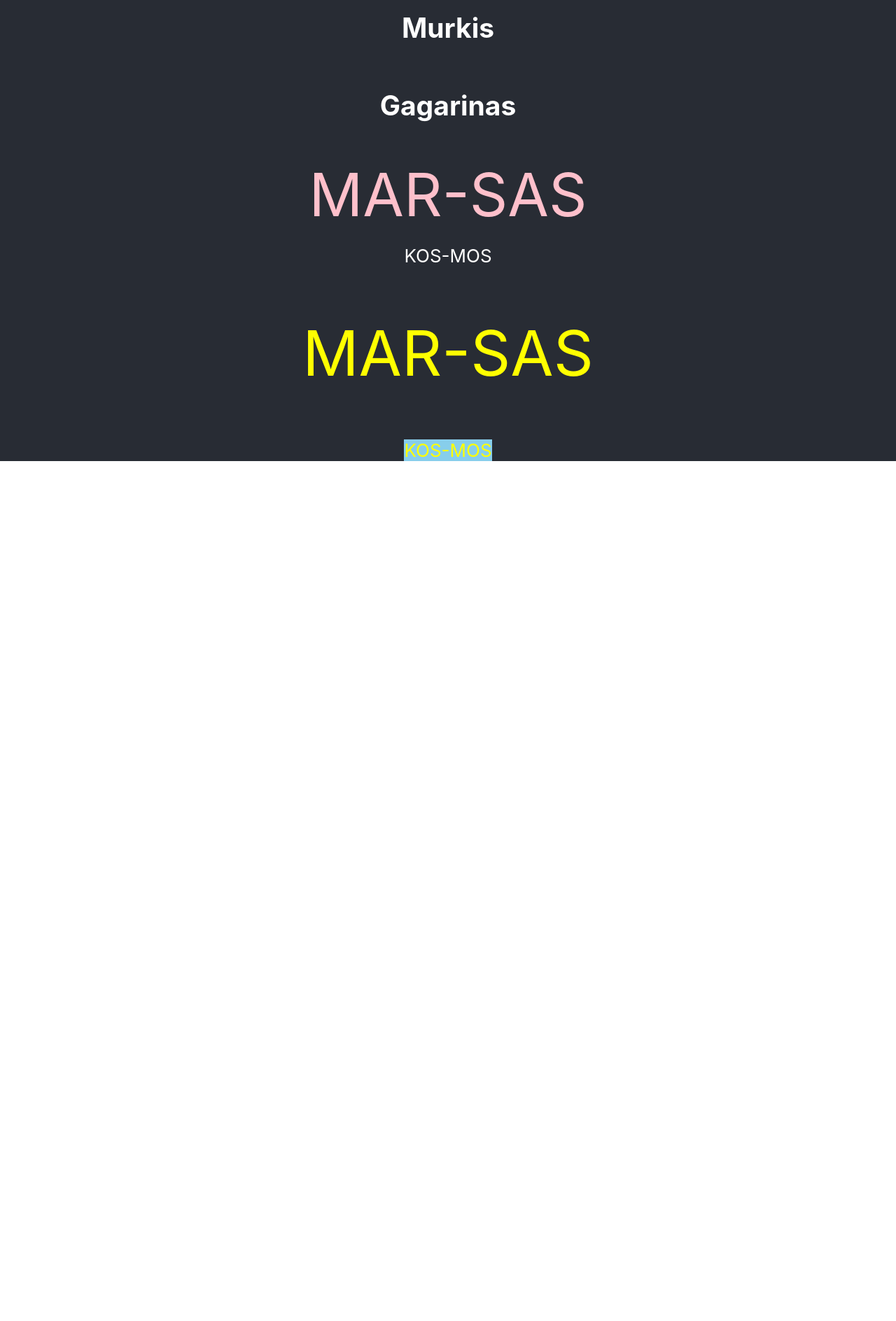
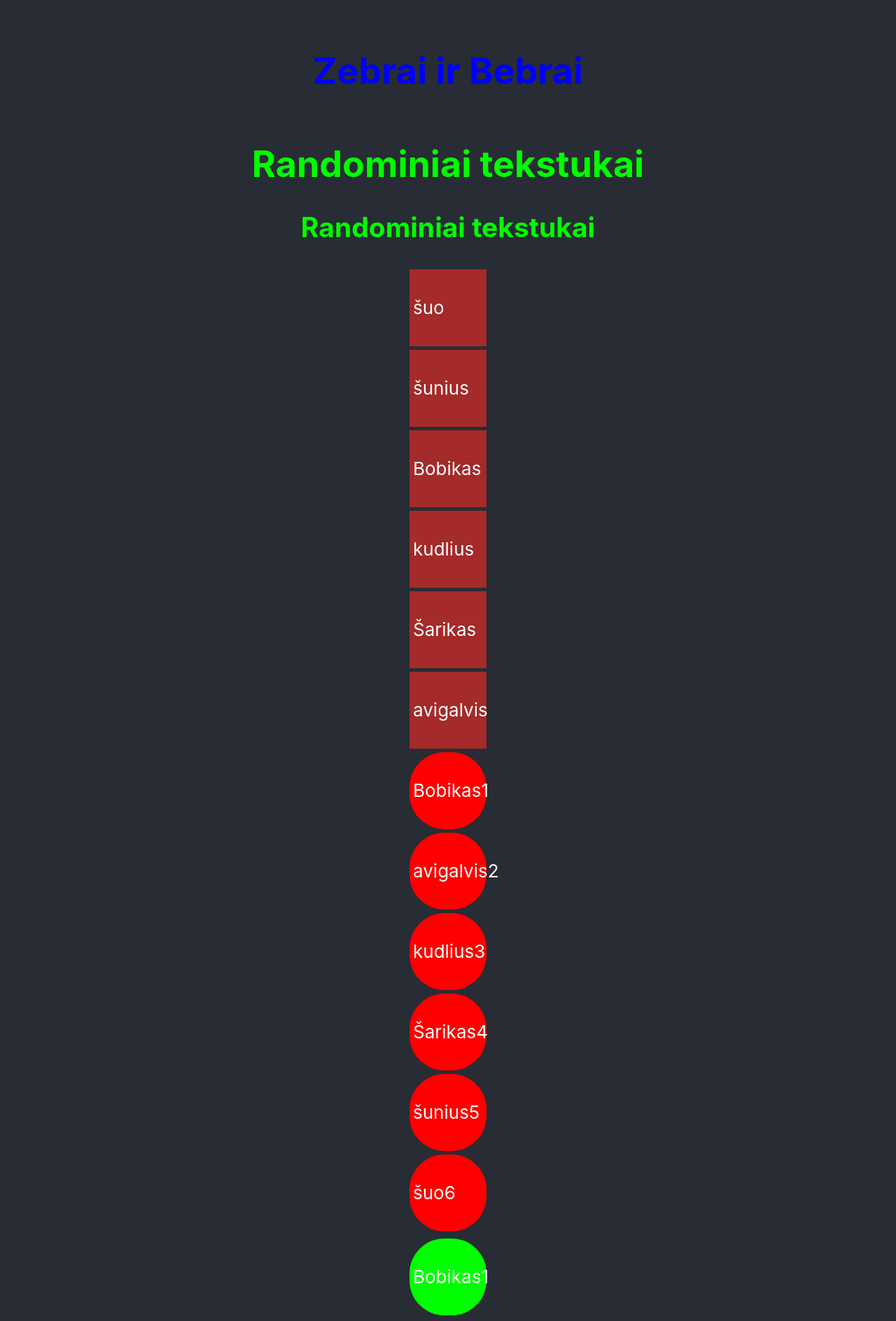
Before and after one commit to FragVagis/delfinai, a React (Create React App) app in the folder r1/: page / in a window 1280 px wide. Shown: the part 261-2149 px from the top of the page at 70% size. Before the commit the page ends 920 px from the top, so only its background shows below. Built offline with nearby package versions, Linux system fonts and the light colour scheme.

Commit message:
HomeWork

```diff
--- a/r1/src/App.jsx
+++ b/r1/src/App.jsx
@@ -1,20 +1,59 @@
 import './App.css';
 import Kosmosas from './Components/005/Kosmosas';
 import Kn from './Components/005/Kn';
+import Labas from './Components/HomeWork/Labas';
+import ZebrasIrBebras from './Components/HomeWork/ZebrasIrBebras';
+import rand from './Functions/rand';
+import TekstukaiRandom from './Components/HomeWork/TekstukaiRandom';
+import Sabaka from './Components/HomeWork/Sabaka';
+import SabakaApskritimas from './Components/HomeWork/SabakaApskritimas';
+import SabakaApskritimas1 from './Components/HomeWork/SabakaApskritimas1';
 
 const geltona = 'yellow';
 const ms = {color: geltona, backgroundColor: 'skyblue'};
-const mas = ['Pilkis', 'Murkis', 'Gagarinas'];
+const tekstas = ['Props bet koks tekstas'];
+const tekstas1 = ['Zebrai ir Bebrai'];
+const mass = ['blue', 'red']
+const tekst00 = ['Randominiai tekstukai']
+const dogs = ['šuo', 'šunius', 'Bobikas', 'kudlius', 'Šarikas', 'avigalvis'];
 
 function App() {
   return (
     <div className="App">
       <header className="App-header">
-        <h1>Zdarova maladoi!</h1>
+        <h1>Dmitrij Safarevič</h1>
 
+        {/*1 Uzduotis */}
+        <Labas spalva="pink" ></Labas>
+        {/*2 Uzduotis */}
         {
-          mas.map((n, i) => <Kn key={i} name={n}></Kn>)
+          tekstas.map((n, i) => <Kn key={i} name={n}></Kn>)
         }
+
+        {/*3 Uzduotis Zebrai.jsx */}
+        <ZebrasIrBebras pasis={tekstas1} spalva2={mass[rand(0,1)]}></ZebrasIrBebras>
+
+        {/*4 ir 5 Uzduotis TekstukaiRandom.jsx */}
+        <TekstukaiRandom tekst={tekst00} tekst1={tekst00} spalva="lime"></TekstukaiRandom>
+
+        {/*REACT BASE LIST  1 Uzduotis:*/}
+        {dogs.map((n, i) => <Sabaka key={i} kvadSab={n}></Sabaka>)}
+
+        {/*REACT BASE LIST  2 Uzduotis:*/}
+        {dogs.sort().map((n, i) => <SabakaApskritimas key={i} numeravimas={i+1} apskrSab={n}></SabakaApskritimas>)}
+
+        {/*REACT BASE LIST  3 Uzduotis:*/}
+        {dogs.sort().map((n, i) => <SabakaApskritimas1 key={i} numeravimas1={i+1} apskrSab1={n} numeravimas1kvad={i+1}></SabakaApskritimas1>)}
+
+
+
+
+
+
+
+
+
+
 
         <Kosmosas spalva="pink" krastas="20"></Kosmosas>
         <Kosmosas spalva={geltona} krastas="70" manoStilius={ms}></Kosmosas>
--- a/r1/src/Components/005/Kn.jsx
+++ b/r1/src/Components/005/Kn.jsx
@@ -2,7 +2,7 @@ function Kn({name}) {
 
     return (
 
-        <h2> {name}</h2>
+        <h1> {name}</h1>
 
     );
 }
--- /dev/null
+++ b/r1/src/Components/HomeWork/Labas.jsx
@@ -0,0 +1,16 @@
+function Labas({spalva}) {
+    return (
+
+    <>
+        <div style={
+            {
+                color: spalva
+            }
+        }>LABAS, ZUIKI!
+        </div>
+
+    </>
+    );
+};
+
+export default Labas;
--- /dev/null
+++ b/r1/src/Components/HomeWork/Sabaka.jsx
@@ -0,0 +1,22 @@
+function Sabaka({kvadSab}) {
+    return (
+
+    <>
+        <div style={
+            {
+                backgroundColor: "brown",
+                padding: '5px',
+                marginTop: '5px',
+                width: '100px',
+                height: '100px',
+                alignItems: 'center',
+                display: 'flex'
+            }
+        }> {kvadSab}
+        </div>
+
+    </>
+    )
+};
+
+export default Sabaka;
--- /dev/null
+++ b/r1/src/Components/HomeWork/SabakaApskritimas.jsx
@@ -0,0 +1,23 @@
+function SabakaApskritimas({apskrSab, numeravimas}) {
+    return (
+
+    <>
+        <div style={
+            {
+                backgroundColor: "red",
+                borderRadius: '50px',
+                padding: '5px',
+                marginTop: '5px',
+                width: '100px',
+                height: '100px',
+                alignItems: 'center',
+                display: 'flex'
+            }
+        }> {apskrSab}{numeravimas}
+        </div>
+
+    </>
+    )
+};
+
+export default SabakaApskritimas;
--- /dev/null
+++ b/r1/src/Components/HomeWork/SabakaApskritimas1.jsx
@@ -0,0 +1,32 @@
+function SabakaApskritimas1({apskrSab1, numeravimas1, numeravimas1kvad}) {
+    return (
+
+    <>
+    <div style={
+        {
+            paddingTop: '5px'
+        }
+        }>
+        <div style={
+            {
+                backgroundColor: "Lime",
+                padding: '5px',
+                marginTop: '5px',
+                width: '100px',
+                height: '100px',
+                alignItems: 'center',
+                display: 'flex',
+                borderRadius:(numeravimas1kvad % 2 === 0) ? '0px' : '50px'
+            }
+        }> {apskrSab1}{numeravimas1}
+    </div>
+    </div>
+    </>
+
+    )
+};
+
+
+
+
+export default SabakaApskritimas1;
--- /dev/null
+++ b/r1/src/Components/HomeWork/TekstukaiRandom.jsx
@@ -0,0 +1,19 @@
+function TekstukaiRandom({tekst, tekst1, spalva}) {
+    return (
+
+    <>
+    <div style={{
+        color: spalva
+    }}>
+    <h1>
+        {tekst}
+    </h1>
+    <h2>
+        {tekst1}
+    </h2>
+    </div>
+    </>
+    );
+};
+
+export default TekstukaiRandom;
--- /dev/null
+++ b/r1/src/Components/HomeWork/ZebrasIrBebras.jsx
@@ -0,0 +1,14 @@
+
+function ZebrasIrBebras({pasis,spalva2}) {
+    return (
+
+    <h1 style={{color: spalva2}}>
+        {pasis}
+    </h1>
+
+
+    );
+
+};
+
+export default ZebrasIrBebras;
```
